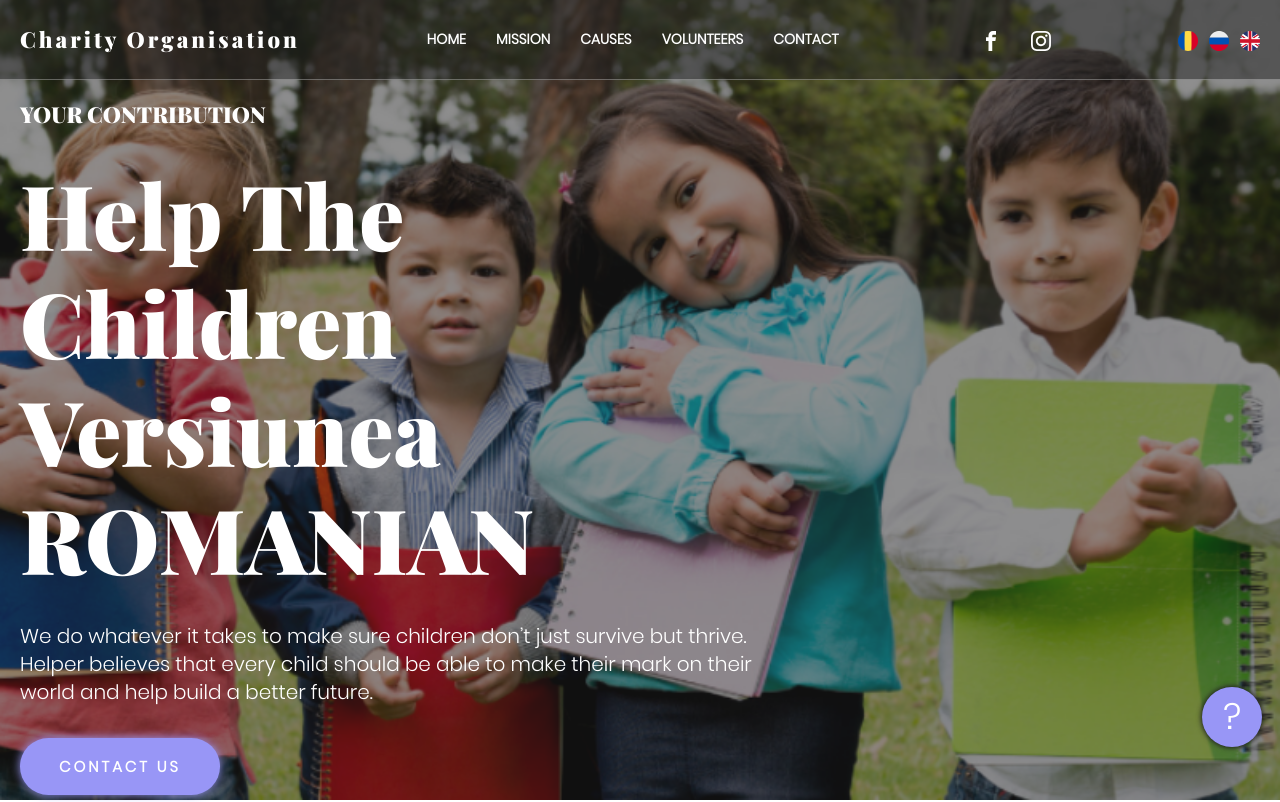
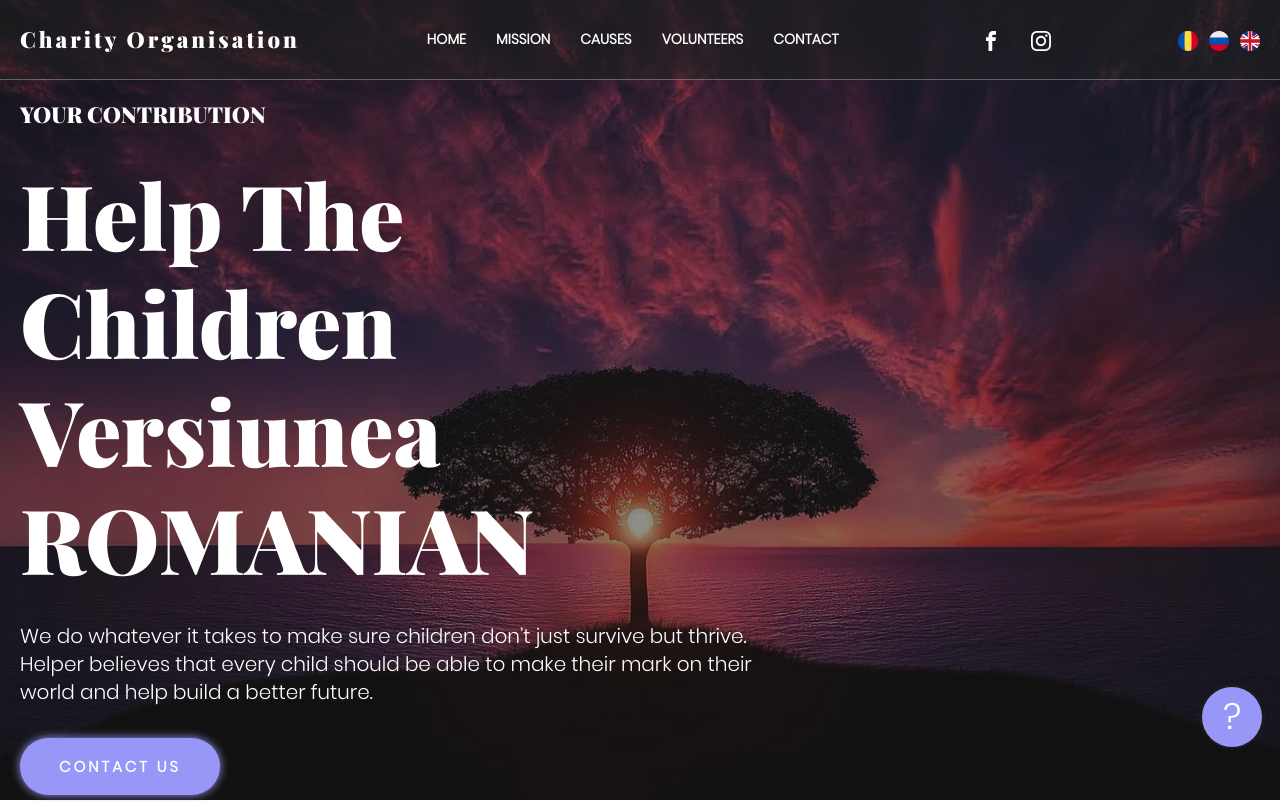
Before and after one commit to organizationsangel/angel, a plain HTML site: page index.html in a window 1280 px wide. Shown: the top 802 px of the page. Drawn offline with Linux system fonts and the light colour scheme.

Commit message:
Update index.html

```diff
--- a/index.html
+++ b/index.html
@@ -41,7 +41,7 @@
 
     <!--  Меняйте ниже текс внутри ковычек, пример: link1="Здесь пишем текс"  -->
     <header-section
-            background-header-image="assets/img/bg-image.png"
+            background-header-image="assets/img/tree.webp"
             nav-bar-title="Charity Organisation"
 
             link1="Home"
```
